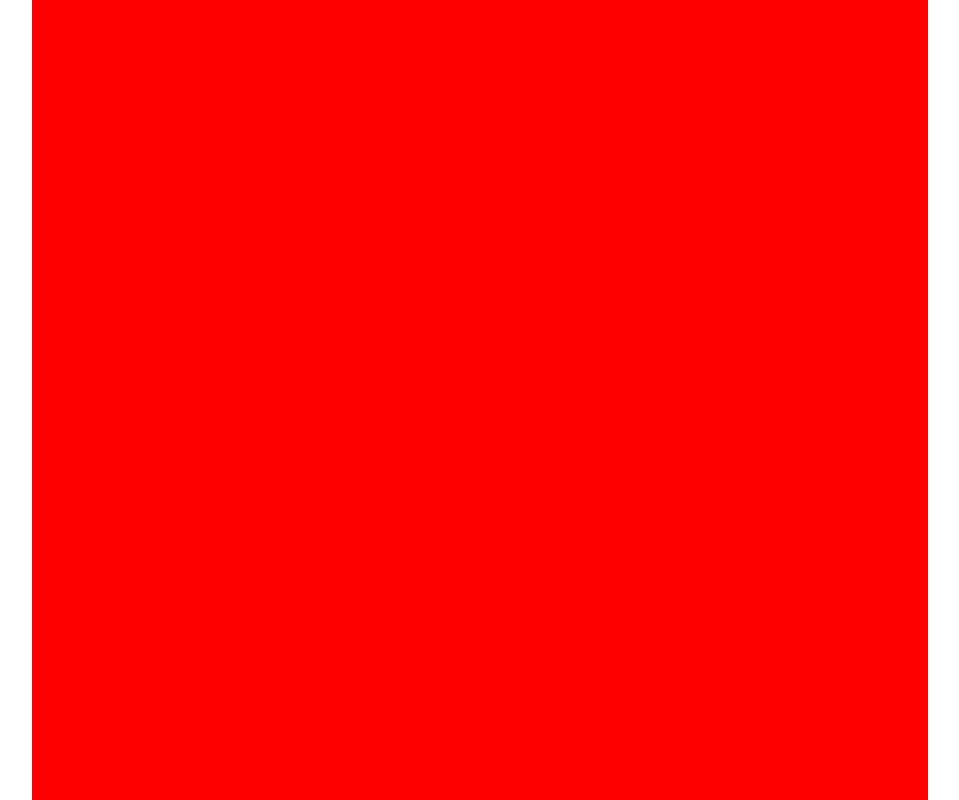
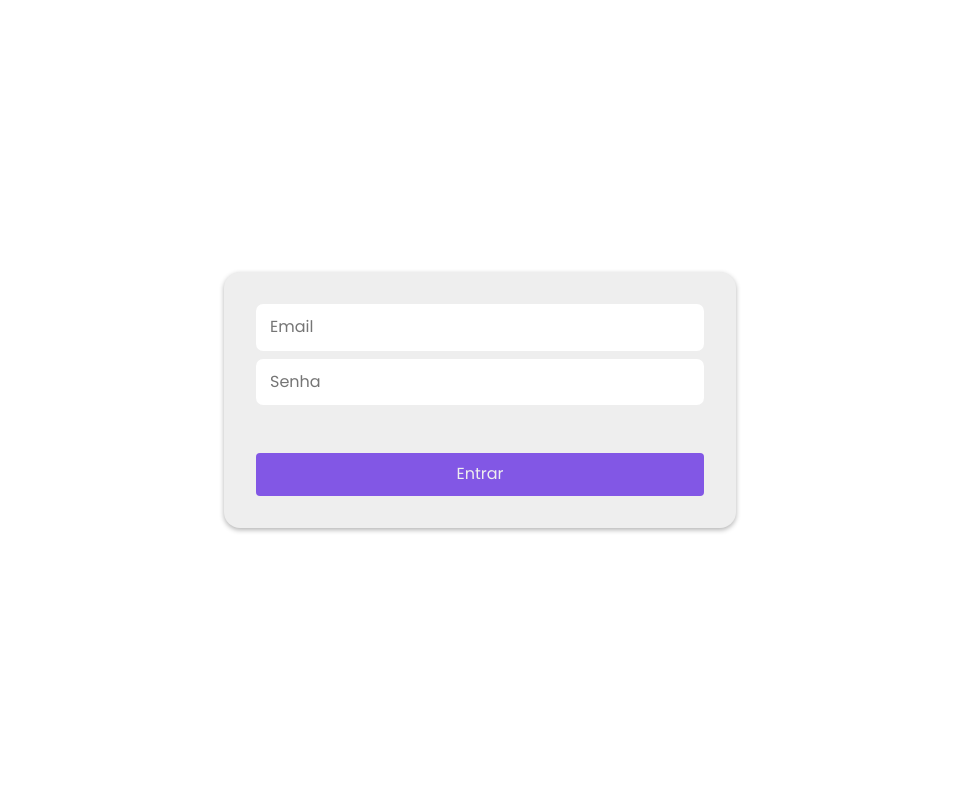
Before and after one commit to jose13162/ecommerce, a React (Vite) app: page /login in a window 1280 px wide. Shown: the whole page, without its empty margins (160-1119 px from the left). Built offline with nearby package versions, Linux system fonts and the light colour scheme.

Commit message:
Add dark/light theme with Zustand

```diff
--- a/index.html
+++ b/index.html
@@ -4,6 +4,12 @@
     <meta charset="UTF-8" />
     <link rel="icon" type="image/svg+xml" href="/src/favicon.svg" />
     <meta name="viewport" content="width=device-width, initial-scale=1.0" />
+    <link rel="preconnect" href="https://fonts.googleapis.com" />
+    <link rel="preconnect" href="https://fonts.gstatic.com" crossorigin />
+    <link
+      href="https://fonts.googleapis.com/css2?family=Poppins:ital,wght@0,300;0,400&display=swap"
+      rel="stylesheet"
+    />
     <title>Vite App</title>
   </head>
   <body>
--- a/package.json
+++ b/package.json
@@ -12,7 +12,8 @@
     "normalize.css": "^8.0.1",
     "react": "^18.0.0",
     "react-dom": "^18.0.0",
-    "react-router-dom": "^6.3.0"
+    "react-router-dom": "^6.3.0",
+    "zustand": "^4.0.0-rc.1"
   },
   "devDependencies": {
     "@types/react": "^18.0.0",
--- a/src/AppRoutes.tsx
+++ b/src/AppRoutes.tsx
@@ -1,8 +1,17 @@
 import { BrowserRouter as Router, Route, Routes } from "react-router-dom";
 import App from "./App";
 import { Login } from "./Pages/Login";
+import { globalCss } from "./stitches.config";
+
+const globalStyles = globalCss({
+  "*": {
+    fontFamily: "Poppins",
+  },
+});
 
 function AppRoutes() {
+  globalStyles();
+
   return (
     <Router>
       <Routes>
--- /dev/null
+++ b/src/Components/Button.tsx
@@ -0,0 +1,19 @@
+import { ButtonHTMLAttributes } from "react";
+import { styled, theme } from "../stitches.config";
+
+interface IProps extends ButtonHTMLAttributes<HTMLButtonElement> {
+  text: string;
+}
+
+const StyledButton = styled("button", {
+  padding: "0.75rem 2.5rem",
+  border: "none",
+  borderRadius: "0.25rem",
+  background: theme.colors.$primary.value,
+  color: theme.colors.$textColor.value,
+  fontWeight: 400,
+});
+
+export function Button({ text, ...rest }: IProps) {
+  return <StyledButton {...rest}>{text}</StyledButton>;
+}
--- /dev/null
+++ b/src/Components/Input.tsx
@@ -0,0 +1,37 @@
+import { InputHTMLAttributes } from "react";
+import { useStore } from "zustand";
+import { darkTheme, lightTheme, styled, theme } from "../stitches.config";
+import { themeStore } from "../store/theme";
+
+interface IProps extends InputHTMLAttributes<HTMLInputElement> {}
+
+const StyledInput = styled("input", {
+  width: "100%",
+  borderRadius: "0.45rem",
+  padding: "0.75rem",
+  outline: "none",
+  boxSizing: "border-box",
+  overflow: "hidden",
+  transition: theme.transitions.$fastTransition.value,
+  "&.light-theme": {
+    border: `2px solid ${lightTheme.colors.$bgColor.value}`,
+    background: lightTheme.colors.$bgColor.value,
+    caretColor: lightTheme.colors.$textColor.value,
+    color: lightTheme.colors.$textColor.value,
+  },
+  "&.dark-theme": {
+    border: `2px solid ${darkTheme.colors.$bgColor.value}`,
+    background: darkTheme.colors.$bgColorDarkest.value,
+    caretColor: darkTheme.colors.$textColor.value,
+    color: darkTheme.colors.$textColor.value,
+  },
+  "&:focus": {
+    border: `2px solid ${theme.colors.$primary.value}`,
+  },
+});
+
+export function Input(props: IProps) {
+  const { theme } = useStore(themeStore);
+
+  return <StyledInput {...props} className={theme} />;
+}
--- a/src/Pages/Login.tsx
+++ b/src/Pages/Login.tsx
@@ -1,15 +1,73 @@
+import { useStore } from "zustand";
+import { Button } from "../Components/Button";
 import { Container } from "../Components/Container";
+import { Input } from "../Components/Input";
+import { darkTheme, lightTheme, styled, theme } from "../stitches.config";
+import { themeStore } from "../store/theme";
+
+const StyledLogin = styled("div", {
+  "&.light-theme": {
+    background: lightTheme.colors.$bgColor.value,
+  },
+  "&.dark-theme": {
+    background: darkTheme.colors.$bgColorDarkest.value,
+  },
+});
+
+const Wrapper = styled("div", {
+  width: "100%",
+  height: "100%",
+  display: "grid",
+  placeItems: "center",
+});
+
+const Form = styled("form", {
+  width: "70%",
+  minWidth: "16rem",
+  maxWidth: "28rem",
+  borderRadius: "1rem",
+  padding: "2rem",
+  margin: "1rem",
+  display: "grid",
+  gridTemplateColumns: "1fr",
+  gridTemplateRows: "max-content max-content",
+  gap: "3rem",
+  justifyItems: "center",
+  "&.light-theme": {
+    boxShadow: theme.shadows.$bold.value,
+    background: lightTheme.colors.$bgColorDarker.value,
+  },
+  "&.dark-theme": {
+    boxShadow: theme.shadows.$bolder.value,
+    background: darkTheme.colors.$bgColor.value,
+  },
+});
+
+const Fields = styled("div", {
+  display: "grid",
+  width: "100%",
+  gridTemplateColumns: "1fr",
+  gridAutoRows: "max-content",
+  gap: "0.5rem",
+});
 
 export function Login() {
+  const { theme } = useStore(themeStore);
+
   return (
-    <Container>
-      <div
-        style={{
-          height: "100%",
-          width: "100%",
-          background: "red",
-        }}
-      ></div>
-    </Container>
+    <StyledLogin className={theme}>
+      <Container>
+        <Wrapper>
+          <Form className={theme} autoComplete="off">
+            <Fields>
+              <Input type="email" name="email" placeholder="Email" />
+              <Input type="password" name="password" placeholder="Senha" />
+            </Fields>
+
+            <Button type="submit" style={{ width: "100%" }} text="Entrar" />
+          </Form>
+        </Wrapper>
+      </Container>
+    </StyledLogin>
   );
 }
--- a/src/stitches.config.ts
+++ b/src/stitches.config.ts
@@ -1,6 +1,21 @@
 import { createStitches } from "@stitches/react";
 
-export const { styled, globalCss } = createStitches({
+export const { styled, globalCss, theme, createTheme } = createStitches({
+  theme: {
+    colors: {
+      $primary: "#8257e5",
+      $textColor: "#eee",
+    },
+    transitions: {
+      $baseTransition: "all 0.15s linear",
+      $fastTransition: "all 0.10s linear",
+    },
+    shadows: {
+      $base: "0 2px 5px rgba(0, 0, 0, 0.1)",
+      $bold: "0 2px 5px rgba(0, 0, 0, 0.3)",
+      $bolder: "0 2px 5px rgba(0, 0, 0, 0.5)",
+    },
+  },
   media: {
     tiny: "(max-width: 480px)",
     small: "(min-width: 481px) and (max-width: 768px)",
@@ -9,3 +24,25 @@ export const { styled, globalCss } = createStitches({
     infinite: "(min-width: 1201px)",
   },
 });
+
+export const darkTheme = createTheme("dark-theme", {
+  colors: {
+    $bgColor: "#27272b",
+    $bgColorDarker: "#080808",
+    $bgColorDarkest: "#111111",
+    $bgColorSecondary: "#404852",
+    $bgColorSecondaryDarker: "#425054",
+    $textColor: "#bbb",
+  },
+});
+
+export const lightTheme = createTheme("light-theme", {
+  colors: {
+    $bgColor: "#fff",
+    $bgColorDarker: "#eee",
+    $bgColorDarkest: "#ddd",
+    $bgColorSecondary: "#e9f5ff",
+    $bgColorSecondaryDarker: "#e7f3fd",
+    $textColor: "#555",
+  },
+});
--- /dev/null
+++ b/src/store/theme.ts
@@ -0,0 +1,28 @@
+import { createStore } from "zustand";
+
+type Theme = "light-theme" | "dark-theme";
+
+interface ThemeState {
+  theme: Theme;
+  toggleTheme: () => void;
+}
+
+export const themeStore = createStore<ThemeState>((set) => {
+  const initialTheme = localStorage.getItem("theme") as Theme || "light-theme"
+
+  localStorage.setItem("theme", initialTheme)
+
+  return {
+    theme: (localStorage.getItem("theme") as Theme) || "light-theme",
+    toggleTheme: () => {
+      set((state: ThemeState) => {
+        const newTheme = state.theme === "light-theme" ? "dark-theme" : "light-theme";
+        localStorage.setItem("theme", newTheme);
+
+        return {
+          theme: newTheme,
+        };
+      });
+    },
+  };
+});
```
Also changed, not shown: 1 other file (tests, documents, lock files or other folders).
